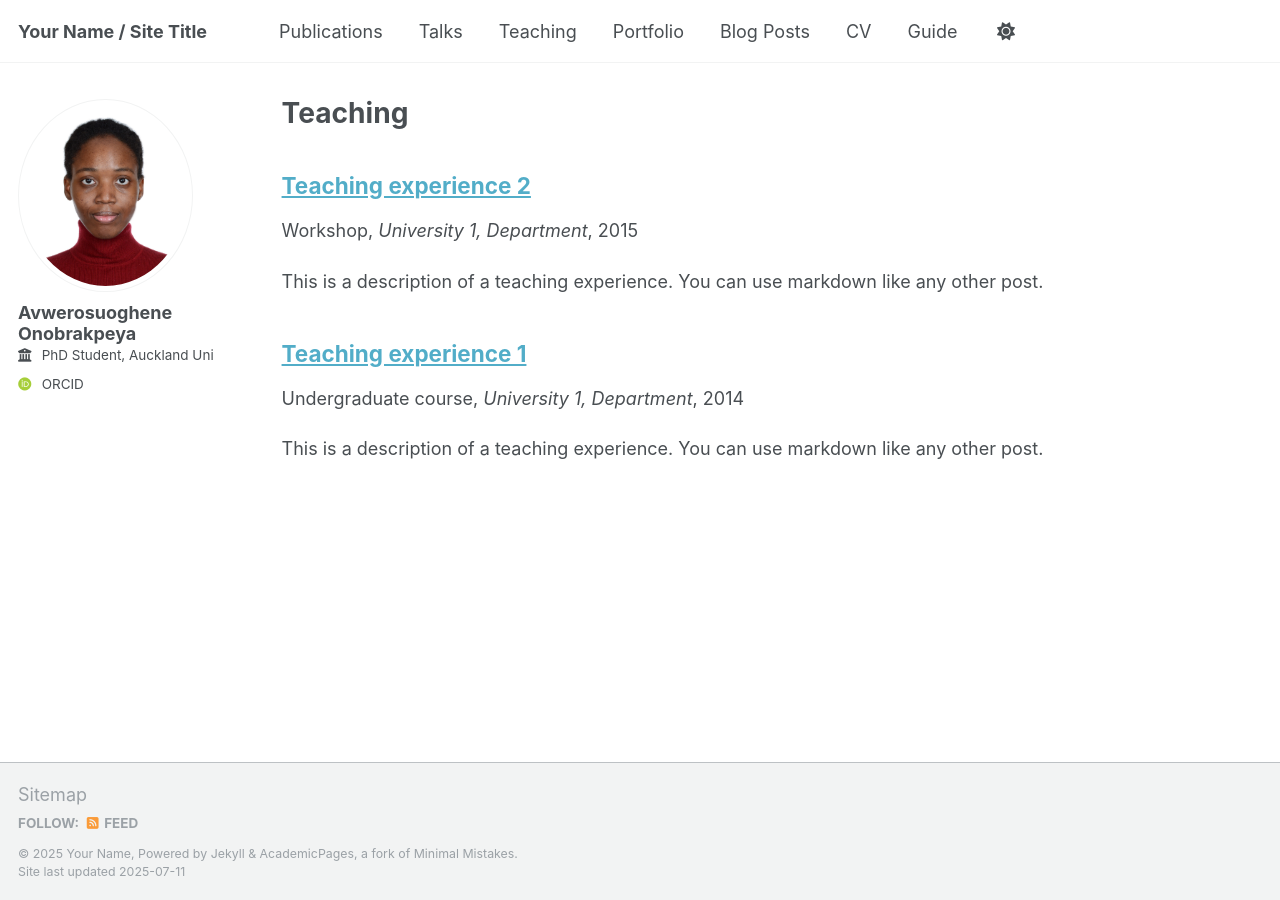
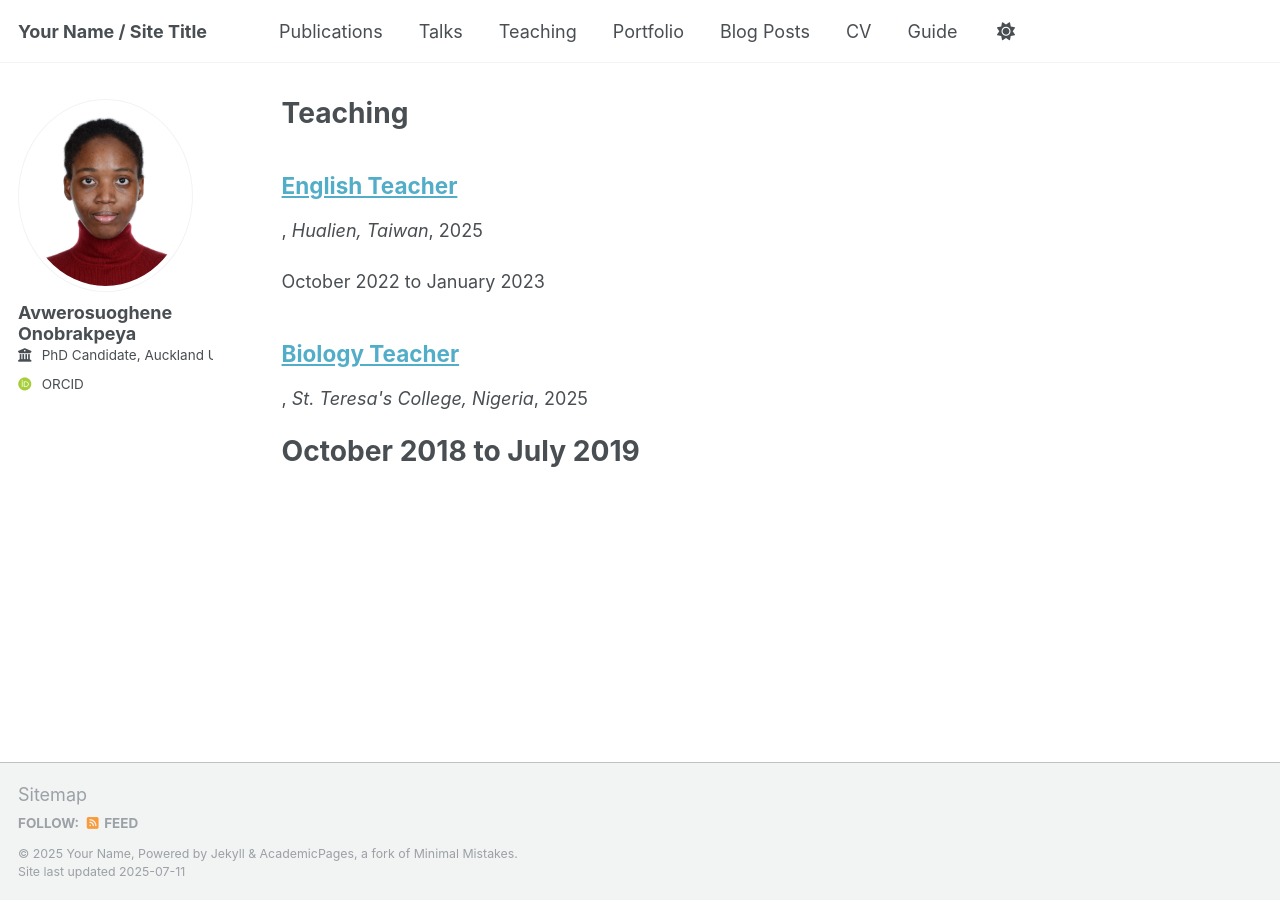
Before and after one commit to suo-onobrakpeya/suo-onobrakpeya.github.io, a Jekyll site: the page built from _pages/teaching.html, in a window 1280 px wide. Built offline with Jekyll 4.4.1, drawn with Linux system fonts in a browser that asks for light colours; some web fonts are replaced; a script that is not in the unit is left out.

Commit message:
Updates 2.

```diff
--- a/_config.yml
+++ b/_config.yml
@@ -26,7 +26,7 @@ author:
   name             : "Avwerosuoghene Onobrakpeya"
   pronouns         : # example: "she/her"
   bio              : #"Short biography for the left-hand sidebar"
-  employer         : "PhD Student, Auckland University of Technology; MSc Public Health, Tzu Chi University"
+  employer         : "PhD Candidate, Auckland University of Technology; MSc Public Health, Tzu Chi University"
   uri              : # URL
   email            : #"none@example.org"
 
--- a/_teaching/2014-spring-teaching-1.md
+++ b/_teaching/2014-spring-teaching-1.md
@@ -1,20 +1,8 @@
 ---
-title: "Teaching experience 1"
+title: "Biology Teacher"
 collection: teaching
-type: "Undergraduate course"
-permalink: /teaching/2014-spring-teaching-1
-venue: "University 1, Department"
-date: 2014-01-01
-location: "City, Country"
+venue: "St. Teresa's College, Nigeria"
 ---
 
-This is a description of a teaching experience. You can use markdown like any other post.
-
-Heading 1
+October 2018 to July 2019
 ======
-
-Heading 2
-======
-
-Heading 3
-======
--- a/_teaching/2015-spring-teaching-2.md
+++ b/_teaching/2015-spring-teaching-2.md
@@ -1,20 +1,7 @@
 ---
-title: "Teaching experience 2"
+title: "English Teacher"
 collection: teaching
-type: "Workshop"
-permalink: /teaching/2015-spring-teaching-1
-venue: "University 1, Department"
-date: 2015-01-01
-location: "City, Country"
+venue: "Hualien, Taiwan"
 ---
 
-This is a description of a teaching experience. You can use markdown like any other post.
-
-Heading 1
-======
-
-Heading 2
-======
-
-Heading 3
-======
+October 2022 to January 2023
```
